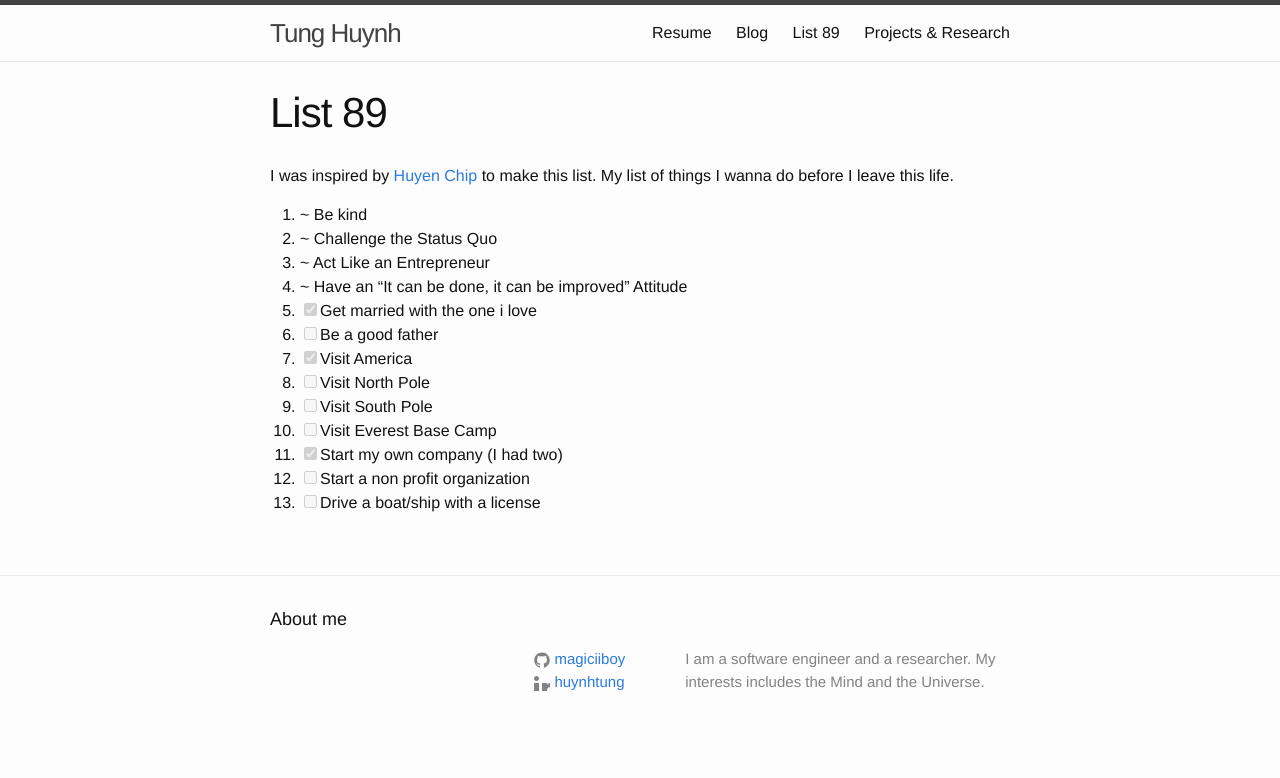
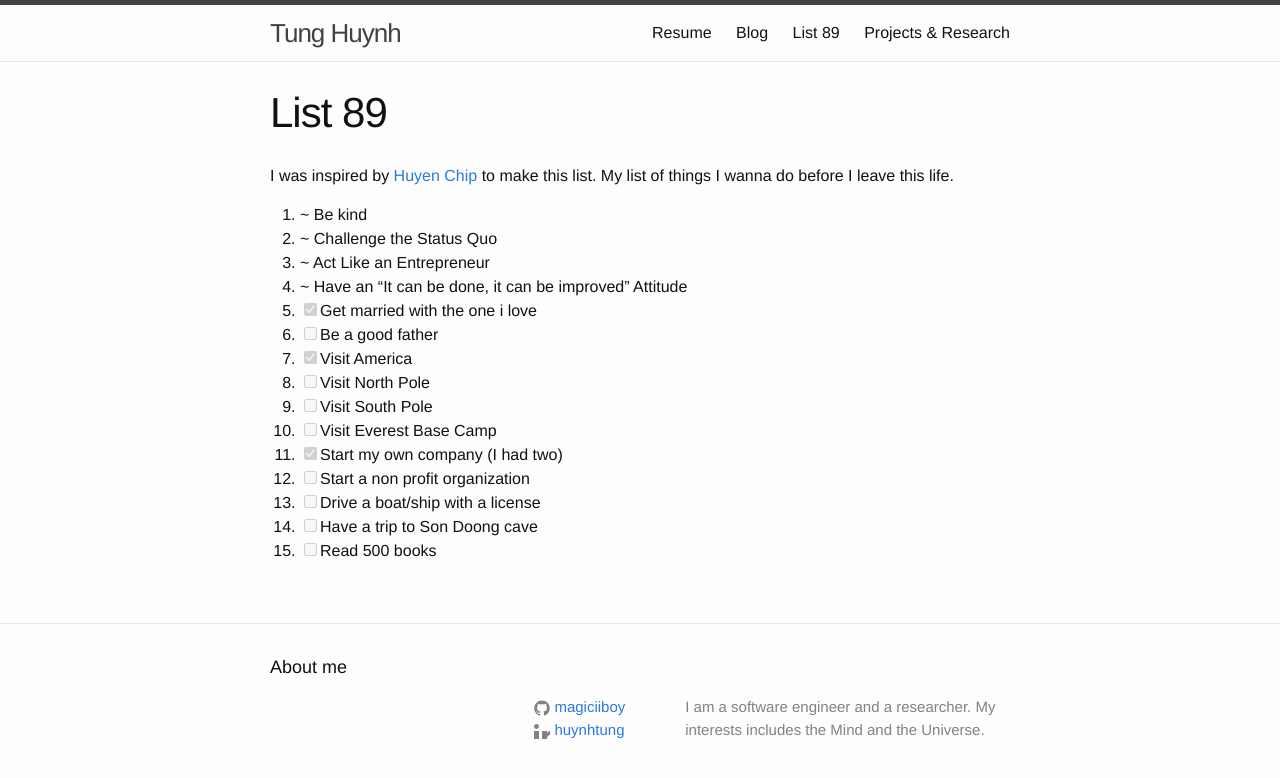
Before and after one commit to magiciiboy/magiciiboy.github.io, a Jekyll site: the page built from listx.md, in a window 1280 px wide. Shown: the top 778 px of the page. Built offline with Jekyll 4.4.1, drawn with Linux system fonts in a browser that asks for light colours.

Commit message:
Update listx

```diff
--- a/listx.md
+++ b/listx.md
@@ -20,3 +20,5 @@ My list of things I wanna do before I leave this life.
 1. [x] Start my own company (I had two)
 1. [ ] Start a non profit organization
 1. [ ] Drive a boat/ship with a license
+1. [ ] Have a trip to Son Doong cave
+1. [ ] Read 500 books
```
Also changed, not shown: 2 other files.
